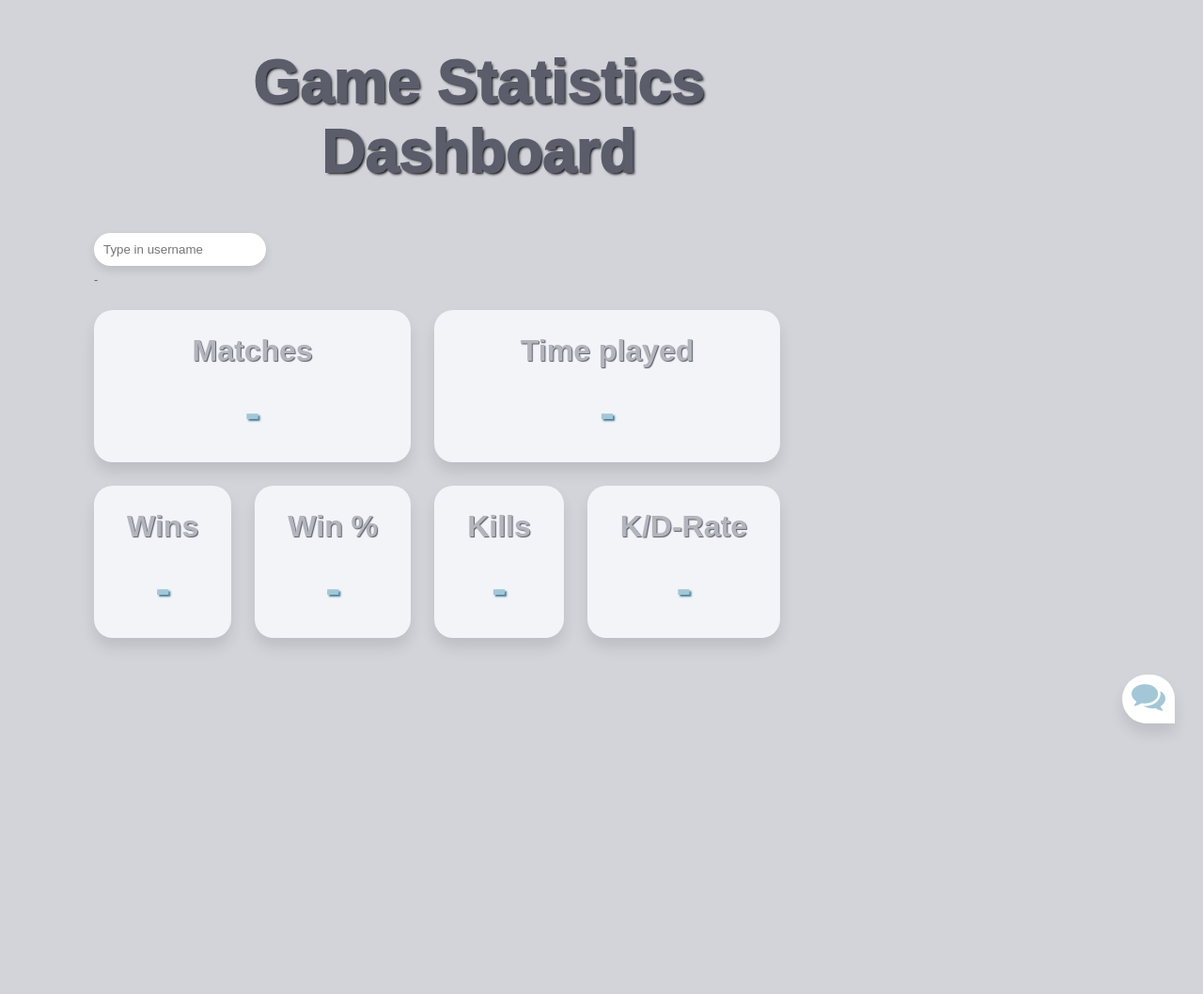
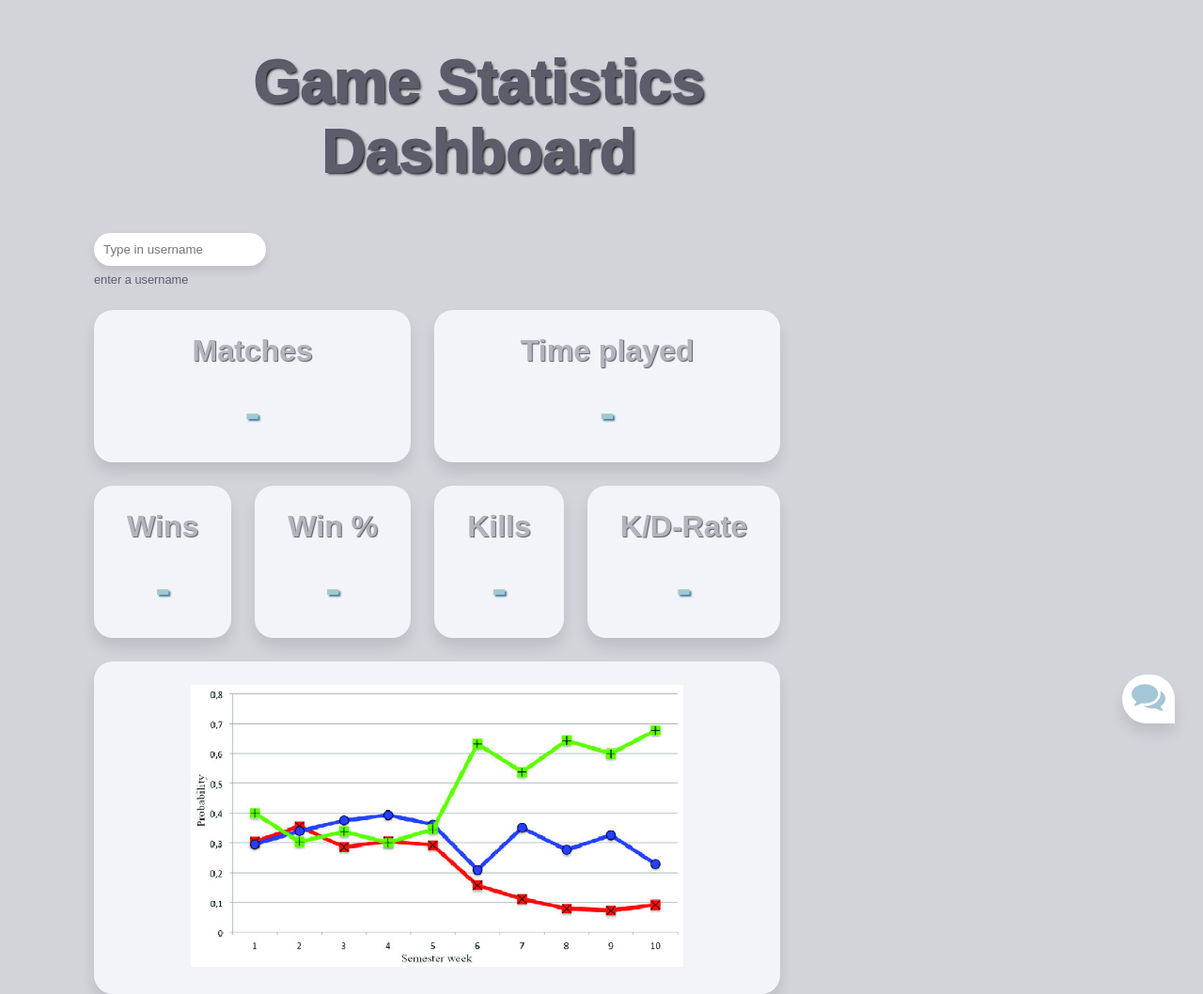
Before and after one commit to rubyy-y/Embodied-Conversational-Agent, a Flask app: page / in a window 1280 px wide. Shown: the whole page at 94% size. Before the commit the page ends 779 px from the top, so only its background shows below. Run offline with Flask 2, Linux system fonts and the light colour scheme; parts of the project's set-up code (start-up, migrations or seed data) failed here and were passed over.

Commit message:
highlight asked widgets
next: plot

```diff
--- a/app.py
+++ b/app.py
@@ -15,25 +15,24 @@ def index():
 def predict():
     text = request.get_json(force=True).get("message")
     response = get_response(text)
-    message = {"answer": response[0]}
-    # print(response[0])
+    message = {"answer": response[0],
+                "tag": response[1]}
+    # print(response[1])
     return jsonify(message)
-
-# def widgets():
-#     text = request.get_json(force=True).get("message")
-#     tag = get_response(text)[1]
-#     div = widget(tag)
-#     # div = {'header': tag, 'value': value}
-#     print(tag)
-#     return jsonify(div)
 
 
 @app.post("/username")
 def username():
     username = request.get_json(force=True).get("username")
     existing = exists(username)
-    # status = {"status": existing}
-    user = {"status": existing}
+    # user = {"status": existing}
+    user = {"status": existing,
+                "matches": '-',
+                "minutesPlayed": '-',
+                "wins": '-',
+                "winRate": '-',
+                "kills": '-',
+                "kd": '-'}
 
     # if user does exist
     if existing.startswith("viewing"):
@@ -53,9 +52,8 @@ def username():
                 "kills": kills,
                 "kd": kd}
 
-    # return jsonify(status)
-    # print(user)
     return jsonify(user)
+
 
 if __name__ == "__main__":
     app.run()
--- a/static/app.js
+++ b/static/app.js
@@ -85,13 +85,19 @@ class Chatbox {
             this.updateChatText(chatbox)
             textField.value = ''
 
+            // highlight corresponding widget
+            let tag = response.tag;
+            tag += '_wid'
+            const wid = document.getElementById(tag);
+
+            // console.log(tag)
+            wid.style.background = "#5B5D6B";
+            setTimeout(() => { wid.style.background = "#F3F4F8"; }, 1500);
+
+
         })
-        // .then (response => {
-        //     const header1 = document.getElementById("header1")
-        //     header1.innerHTML = response.header;
-        // })
         .catch((error) => {
-            console.error('oh no, an error:', error);
+            // console.error('oh no, an error:', error);
             this.updateChatText(chatbox)
             textField.value = ''
         });
@@ -131,7 +137,7 @@ const user = userName.querySelector('input');
         user.addEventListener("keyup", ({key}) => {
             if (key === "Enter") {
                 username = document.getElementById('username').value
-                console.log(username)
+                // console.log(username)
 
                 fetch($SCRIPT_ROOT + '/username', {
                         method: 'POST',
--- a/static/style.css
+++ b/static/style.css
@@ -254,12 +254,14 @@ body {
 .widget2 { grid-area: w2; }
 .widget3 { grid-area: w3; }
 .widget4 { grid-area: w4; }
+.plot { grid-area: p; }
 
 .widgets {
     display: grid;
     grid-template-areas:
         'm m m m t t t t'
-        'w1 w1 w3 w3 w4 w4 w2 w2';
+        'w1 w1 w3 w3 w4 w4 w2 w2'
+        'p p p p p p p p';
     gap: 25px;
 }
 
--- a/templates/base.html
+++ b/templates/base.html
@@ -19,44 +19,44 @@
                 <input type="text" placeholder="Type in username" id="username">
             </div>
             <div class="status">
-                <p id="username_display">-</p>
+                <p id="username_display">enter a username</p>
             </div>
         </div>
         <div class="widgets" id="widgets">
-            <div class="minutes">
+            <div class="minutes" id="minutesPlayed_wid">
                 <h3 class="widget_header">Time played</h3>
                 <h1 class="value" id="minutesPlayed">-</h1>
             </div>
 
-            <div class="matches">
+            <div class="matches" id="matches_wid">
                 <h3 class="widget_header">Matches</h3>
                 <h1 class="value" id="matches">-</h1>
             </div>
 
-            <div class="widget1">
+            <div class="widget1" id="wins_wid">
                 <h3 class="widget_header" id="header1">Wins</h3>
                 <h1 class="value" id="wins">-</h1>
             </div>
 
-            <div class="widget2">
+            <div class="widget2" id="kd_wid">
                 <h3 class="widget_header">K/D-Rate</h3>
                 <h1 class="value" id="kd">-</h1>
             </div>
 
-            <div class="widget3">
+            <div class="widget3", id="winRate_wid">
                 <h3 class="widget_header">Win %</h3>
                 <h1 class="value" id="winRate">-</h1>
             </div>
 
-            <div class="widget4">
+            <div class="widget4" id="kills_wid">
                 <h3 class="widget_header">Kills</h3>
                 <h1 class="value" id="kills">-</h1>
             </div>
 
-            <!-- <div class="plot">
-                <h3 class="widget_header">Plot</h3>
+            <div class="plot">
                 <img src="../static/images/statistic.png" alt="performance" height="300">
-            </div> -->
+            </div>
+
         </div>
 
         </div>
```
